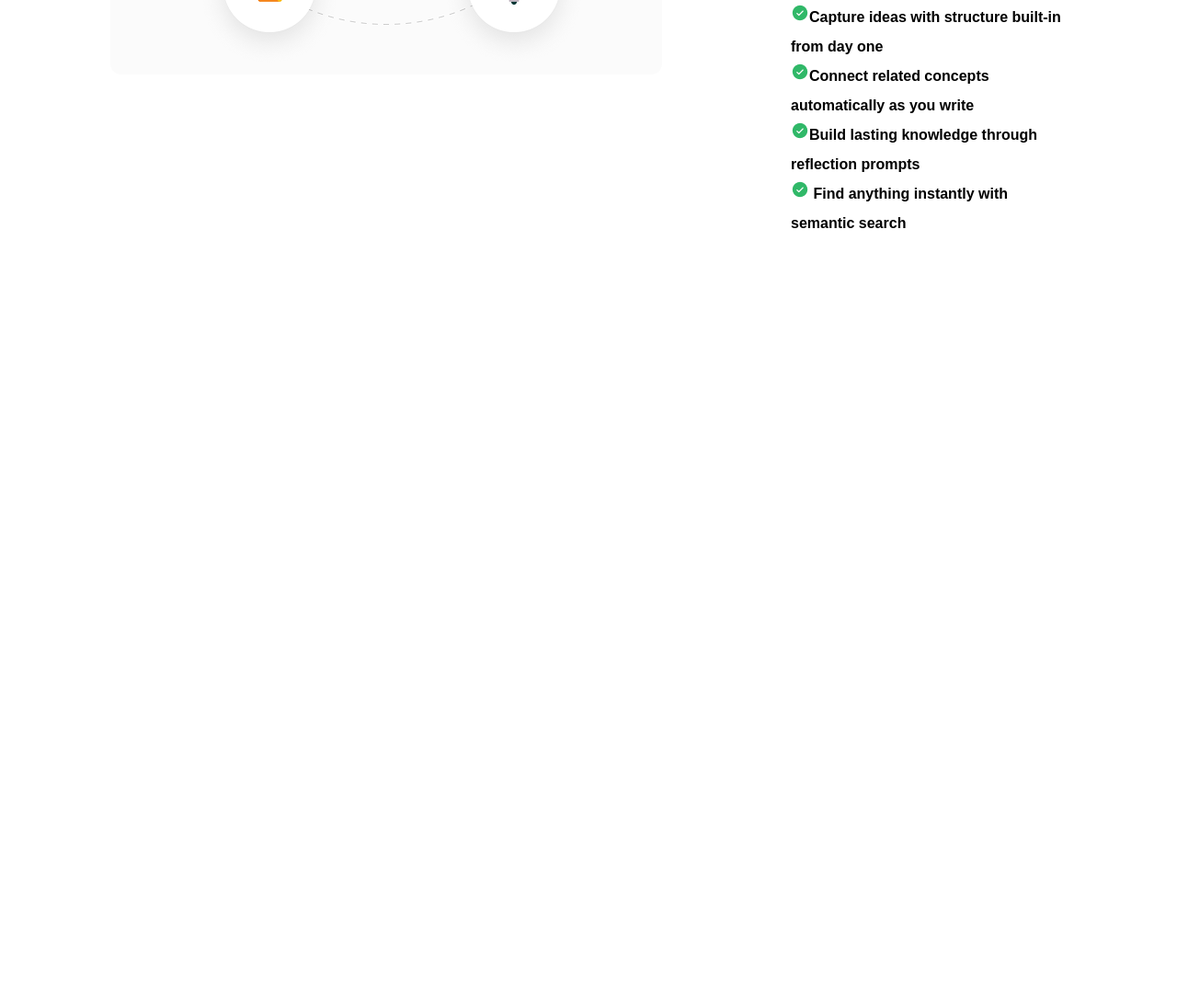
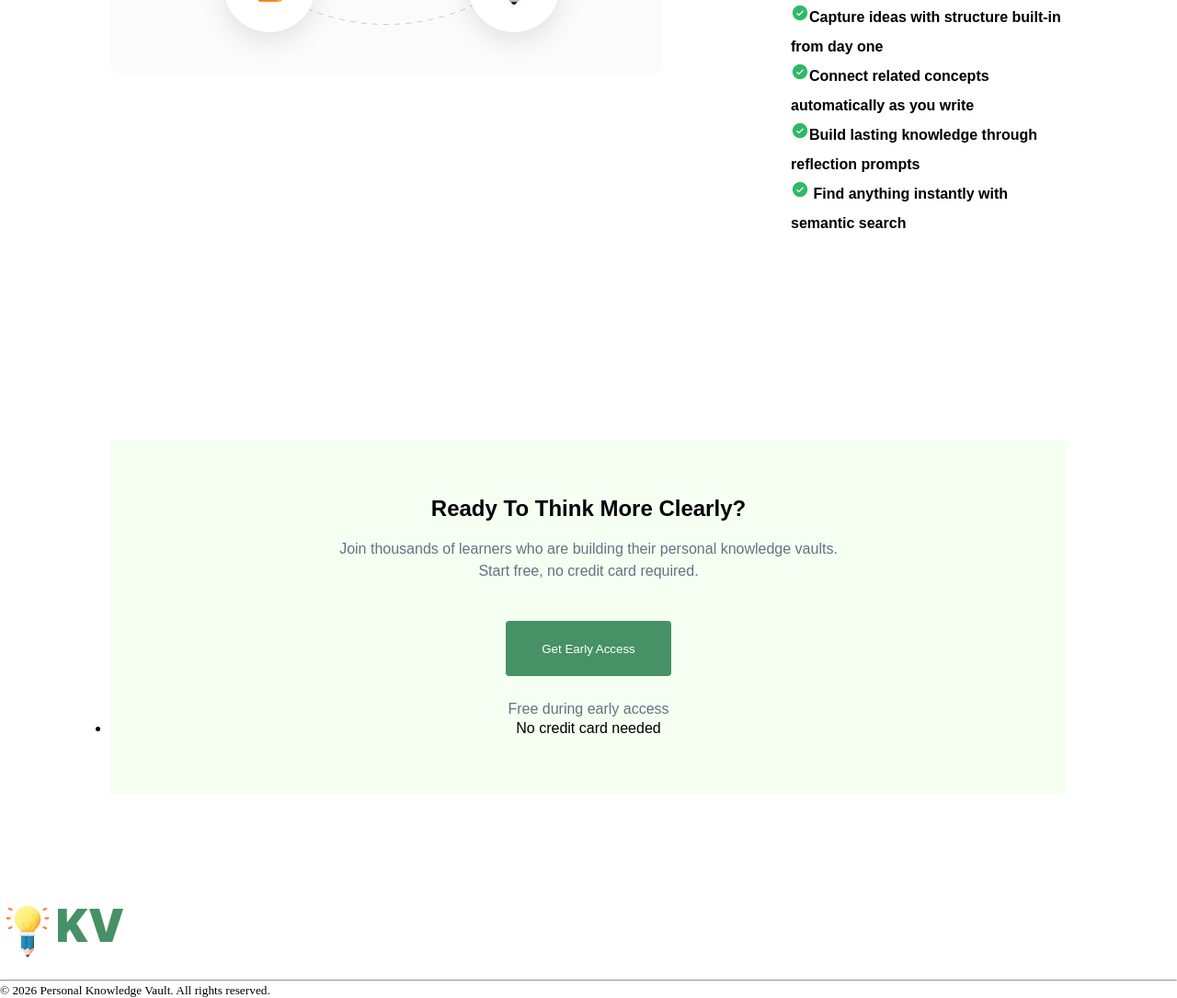
Before and after one commit to tanzirbinalamin/Assignment-1, a plain HTML site: page index.html in a window 1280 px wide. Shown: the part 1988-3073 px from the top of the page at 92% size. Before the commit the page ends 2467 px from the top, so only its background shows below. Drawn offline with Linux system fonts and the light colour scheme.

Commit message:
added footer

```diff
--- a/index.html
+++ b/index.html
@@ -140,6 +140,39 @@
             </div>
         </section>
 
+        <section class="Ready">
+            <div class="bg">
+            <div class="area">
+                <h1>Ready To Think More Clearly?</h1>
+                <br>
+                <p>Join thousands of learners who are building their personal knowledge vaults.<br>Start free, no credit card required.</p>
+                <br>
+                <button class="btn1">Get Early Access</button>
+                <br>
+                <p>Free during early access</p>
+                <ul>
+                    <li>No credit card needed</li>
+
+                </ul>
+            </div>
+            </div>
+        </section>
+
+        <footer>
+            <div class="logo">
+                <img src="assets/logo-footer.png" alt>
+
+
+            </div>
+
+            <div class="links">
+
+            </div>
+            <br>
+            <hr>
+            <p><small>© 2026 Personal Knowledge Vault. All rights reserved.</small></p>
+        </footer>
+
 
 
 
--- a/styles.css
+++ b/styles.css
@@ -299,3 +299,40 @@ box-shadow: 4px 4px 8px rgb(92, 92, 92);
         list-style: none;
 
     }
+
+    .Ready{
+        font-family: sans-serif;
+        display: flex;
+        justify-content: center;
+        align-items: center;
+
+
+    }
+
+    .bg{
+        height:384px ;
+        width: 1360px;
+        text-align: center;
+        background-color: rgb(245, 255, 242);
+        margin: 0 120px 120px 120px;
+
+
+    }
+
+
+    .area{
+        padding-top: 60px;
+
+
+
+
+    }
+
+    .bg .area p{
+        color: #627382;
+        line-height: 24px;
+    }
+
+    .area .lists{
+        /* list-style: circle; */
+    }
```
